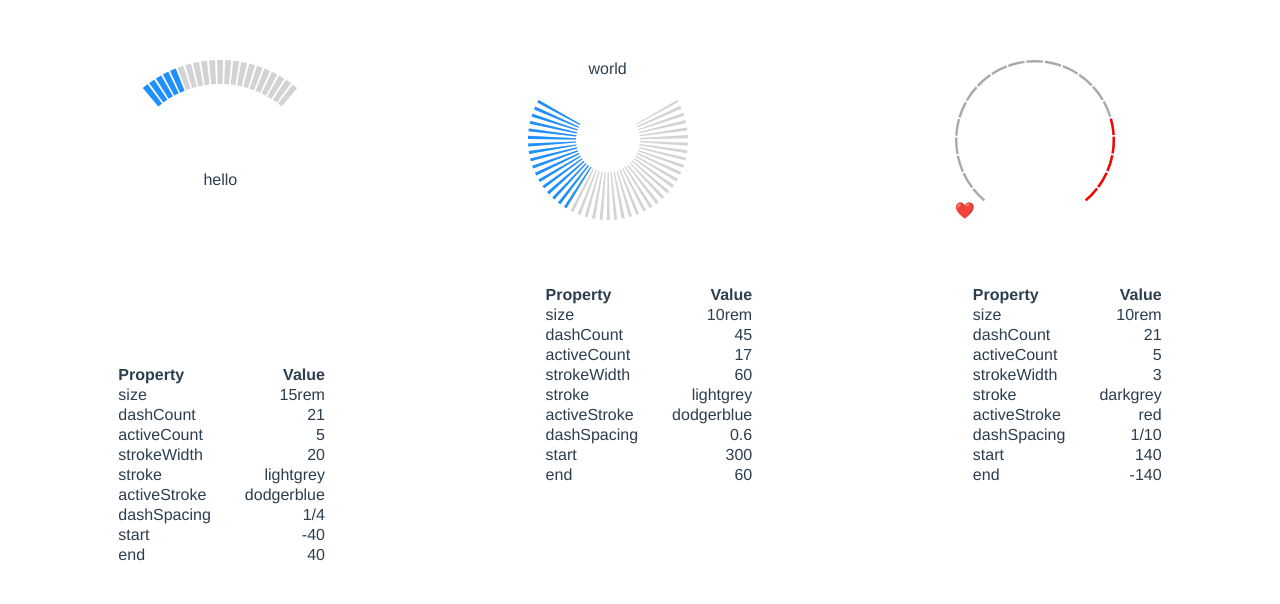
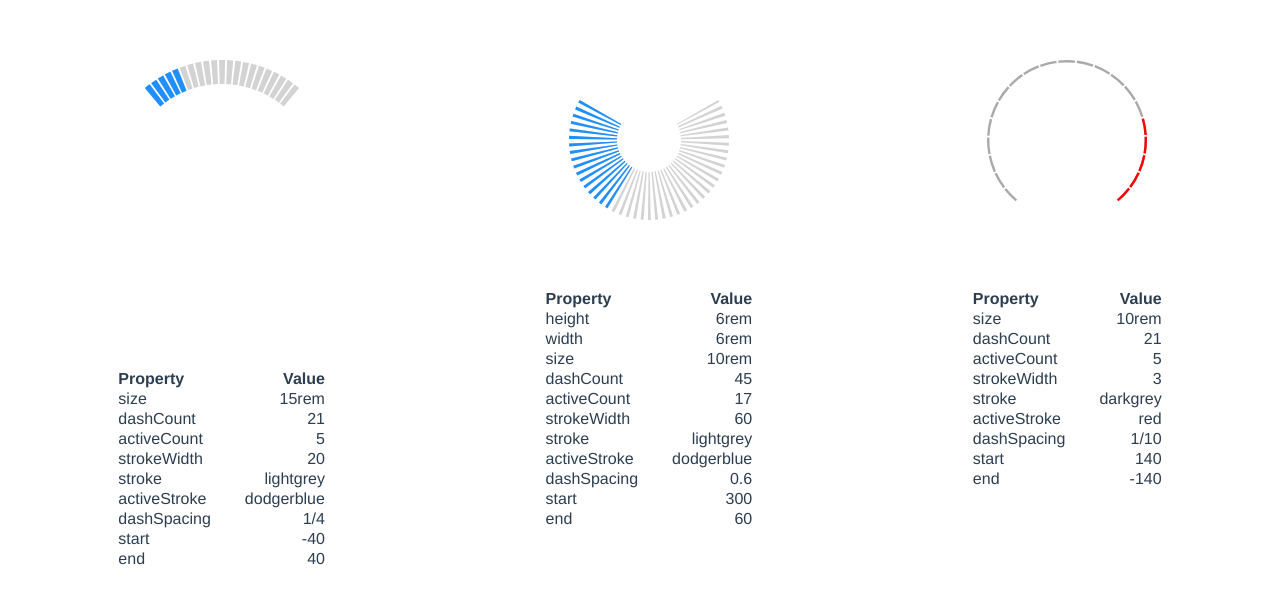
Before and after one commit to snirp/vue-arc-counter, a Vue app: page / in a window 1280 px wide. Shown: the top 604 px of the page. Built offline with nearby package versions, Linux system fonts and the light colour scheme.

Commit message:
Replace slot with text

```diff
--- a/src/App.vue
+++ b/src/App.vue
@@ -1,9 +1,7 @@
 <template>
   <div id="app">
     <div>
-      <ArcCounter size="15rem" :start="-40" :end="40">
-        hello
-      </ArcCounter>
+      <ArcCounter size="15rem" :start="-40" :end="40"></ArcCounter>
       <table class="prop-table">
         <thead>
           <tr><th>Property</th><th>Value</th></tr>
@@ -22,14 +20,14 @@
       </table>
     </div>
     <div>
-      <ArcCounter width="10rem" height="10rem" :strokeWidth="60" :dashCount="45" :activeCount="17" :dashSpacing="0.6" :start="300" :end="60" content-y="top">
-        world
-      </ArcCounter>
+      <ArcCounter size="10rem" :strokeWidth="60" :dashCount="45" :activeCount="17" :dashSpacing="0.6" :start="300" :end="60" content-y="top"></ArcCounter>
       <table class="prop-table">
         <thead>
           <tr><th>Property</th><th>Value</th></tr>
         </thead>
         <tbody>
+        <tr><td>height</td><td>6rem</td></tr>
+        <tr><td>width</td><td>6rem</td></tr>
         <tr><td>size</td><td>10rem</td></tr>
         <tr><td>dashCount</td><td>45</td></tr>
         <tr><td>activeCount</td><td>17</td></tr>
@@ -43,9 +41,7 @@
       </table>
     </div>
     <div>
-      <ArcCounter width="10rem" height="10rem" :start="140" :end="-140" :strokeWidth="3" stroke="darkgrey" activeStroke="red" :dashSpacing="1/10" content-x="left" content-y="bottom">
-        ❤️
-      </ArcCounter>
+      <ArcCounter width="10rem" height="10rem" :start="140" :end="-140" :strokeWidth="3" stroke="darkgrey" activeStroke="red" :dashSpacing="1/10" content-x="left" content-y="bottom"></ArcCounter>
       <table class="prop-table">
         <thead>
           <tr><th>Property</th><th>Value</th></tr>
@@ -105,4 +101,9 @@ export default {
 .prop-table tr td:nth-child(2), .prop-table tr th:nth-child(2){
   text-align: right;
 }
+
+svg text {
+  color: blue;
+  font-style: italic
+}
 </style>
--- a/src/ArcCounter.vue
+++ b/src/ArcCounter.vue
@@ -1,14 +1,9 @@
 <template>
-  <div :style="{
-    position: 'relative',
-    height: size,
-    width: size,
-    display: 'flex',
-    justifyContent: this.flexValue[contentX],
-    alignItems: this.flexValue[contentY],
-  }">
-    <slot></slot>
-    <svg :viewBox="`0 0 ${UNITS} ${UNITS}`" height="100%" width="100%" style="position:absolute; top:0; left:0; z-index:-1">
+  <svg
+    :viewBox="`0 0 ${UNITS} ${UNITS}`"
+    :height="size || '100%'"
+    :width="size || '100%'"
+  >
     <path
       :d="describeArc(UNITS/2, UNITS/2, getRadius(), start, end)"
       fill="none"
@@ -23,15 +18,15 @@
       :stroke-width="getStrokeWidth()"
       :stroke-dasharray="getLengths()"
     />
+    <text v-bind="this.getTextProps()">{{text}}</text>
   </svg>
-  </div>
 </template>
 
 <script>
 export default {
   beforeCreate() {
     // Arbitrary dimensions of SVG to set up user-space units
-    this.UNITS = 32;
+    this.UNITS = 200;
     this.flexValue = {
       'left': 'flex-start',
       'center': 'center',
@@ -43,13 +38,17 @@ export default {
   props: {
     size: {
       type: String,
-      default: '10rem'
+      default: ''
     },
-    contentX: {
+    text: {
+      type: String,
+      default: ''
+    },
+    textX: {
       type: String,
       default: 'center'
     },
-    contentY: {
+    textY: {
       type: String,
       default: 'center'
     },
@@ -87,6 +86,27 @@ export default {
     },
   },
   methods: {
+    // Props object for text positioning
+    getTextProps(){
+      const props = {fill: 'currentColor'};
+      if (this.textX == 'center'){
+        props['text-anchor']='middle'
+        props.x='50%'
+      } else if (this.textX == 'right'){
+        props['text-anchor']='end'
+        props.x='100%'
+      }
+      if (this.textY == 'center'){
+        props['dominant-baseline']="middle"
+        props.y='50%'
+      } else if (this.textY == 'bottom'){
+        props.y='100%'
+      } else {
+        props['dominant-baseline']="hanging"
+      }
+      return props;
+    },
+
     // Stroke is provided as a percentage of the radius, translate into user space units
     getStrokeWidth(){
       return this.strokeWidth*this.UNITS/200;
```
Lines whose indentation alone changed are shown as unchanged.
